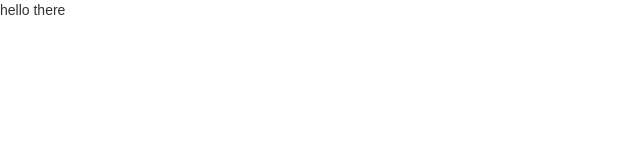
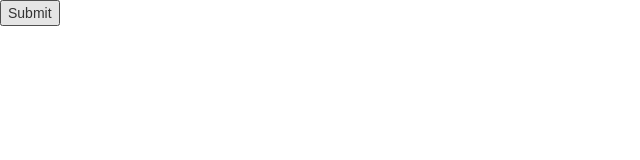
Before and after one commit to arturshyshko/powercor-dashboard, a React (Create React App) app in the folder client/web/: page / in a window 1280 px wide. Shown: the top 160 px of the page, without its empty margins (0-640 px from the left). Built offline with nearby package versions, Linux system fonts and the light colour scheme.

Commit message:
initial setup of api requests

```diff
--- a/client/web/package.json
+++ b/client/web/package.json
@@ -3,6 +3,7 @@
   "version": "0.1.0",
   "private": true,
   "dependencies": {
+    "axios": "^0.18.0",
     "bootstrap": "^3.0.0",
     "react": "^16.2.0",
     "react-bootstrap": "^0.32.1",
--- a/client/web/src/App.js
+++ b/client/web/src/App.js
@@ -1,4 +1,4 @@
-import React, { Component } from 'react'
+import React from 'react'
 import { Switch, Route } from 'react-router-dom'
 import './App.css';
 
--- a/client/web/src/components/Dashboard.js
+++ b/client/web/src/components/Dashboard.js
@@ -1,5 +1,27 @@
 import React from 'react'
+import { fetchProjectsData } from '../services/apiAccess'
 
-export const Dashboard = (props) => (
-    <div>hello there</div>
-)
+export class Dashboard extends React.Component {
+
+    constructor(props) {
+        super(props)
+
+        this.handleSubmit = this.handleSubmit.bind(this)
+    }
+
+    handleSubmit(e) {
+        e.preventDefault()
+
+        fetchProjectsData((data) => console.log(data))
+    }
+
+    render() {
+        return(
+            <div>
+                <form onSubmit={this.handleSubmit}>
+                    <button type="submit">Submit</button>
+                </form>
+            </div>
+        )
+    }
+}
--- /dev/null
+++ b/client/web/src/constants/apiUrls.js
@@ -0,0 +1 @@
+export const API_PROJECTS = '/api/projects/'
--- /dev/null
+++ b/client/web/src/services/apiAccess.js
@@ -0,0 +1,14 @@
+import axios from 'axios'
+import { API_PROJECTS } from '../constants/apiUrls'
+
+
+export const fetchProjectsData = (cb) => {
+    axios({
+        method: 'GET',
+        url: API_PROJECTS,
+    }).then(response => {
+        cb(response.data)
+    }).catch(error => {
+        console.log(error)
+    })
+}
```
Also changed, not shown: 1 other file (tests, documents, lock files or other folders).
